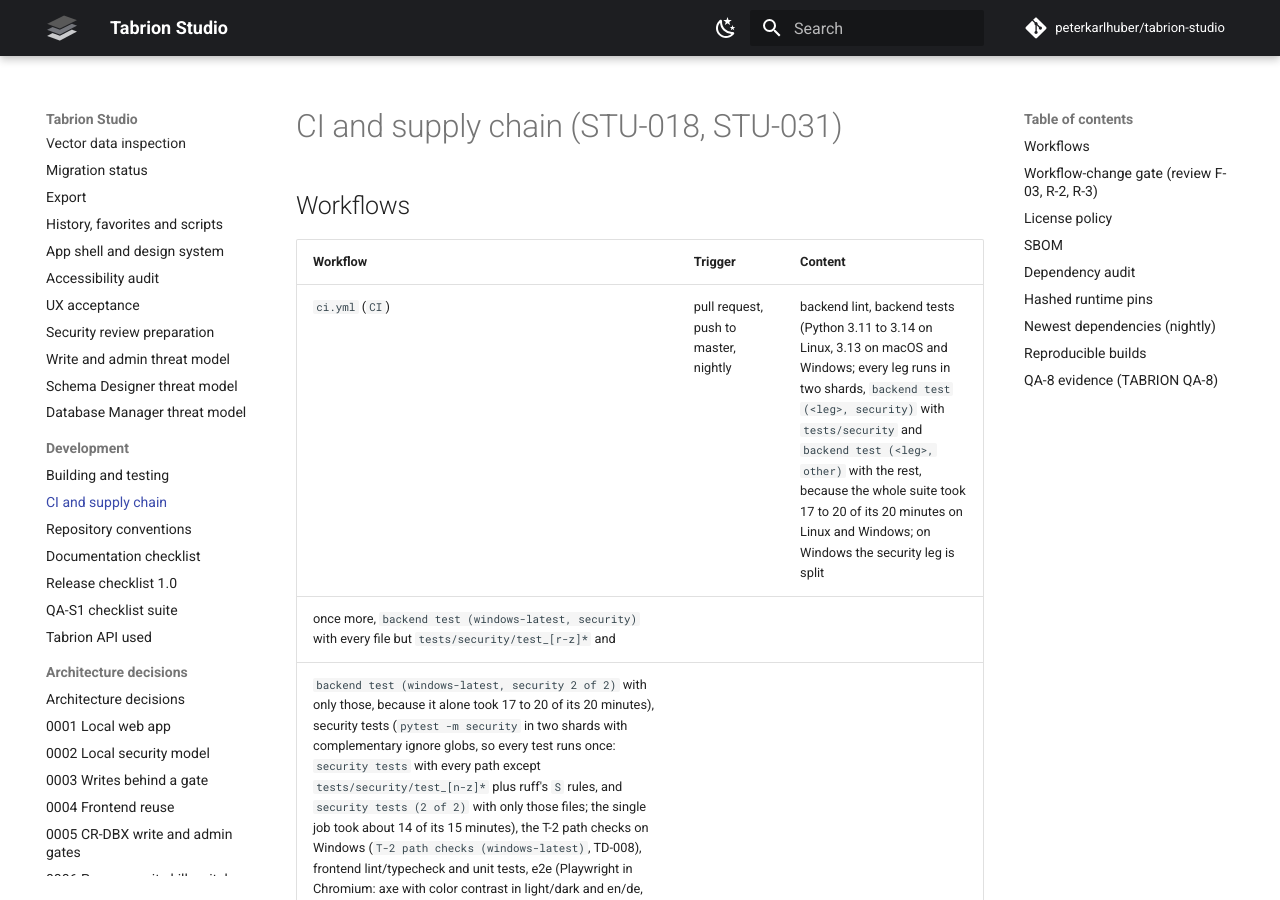
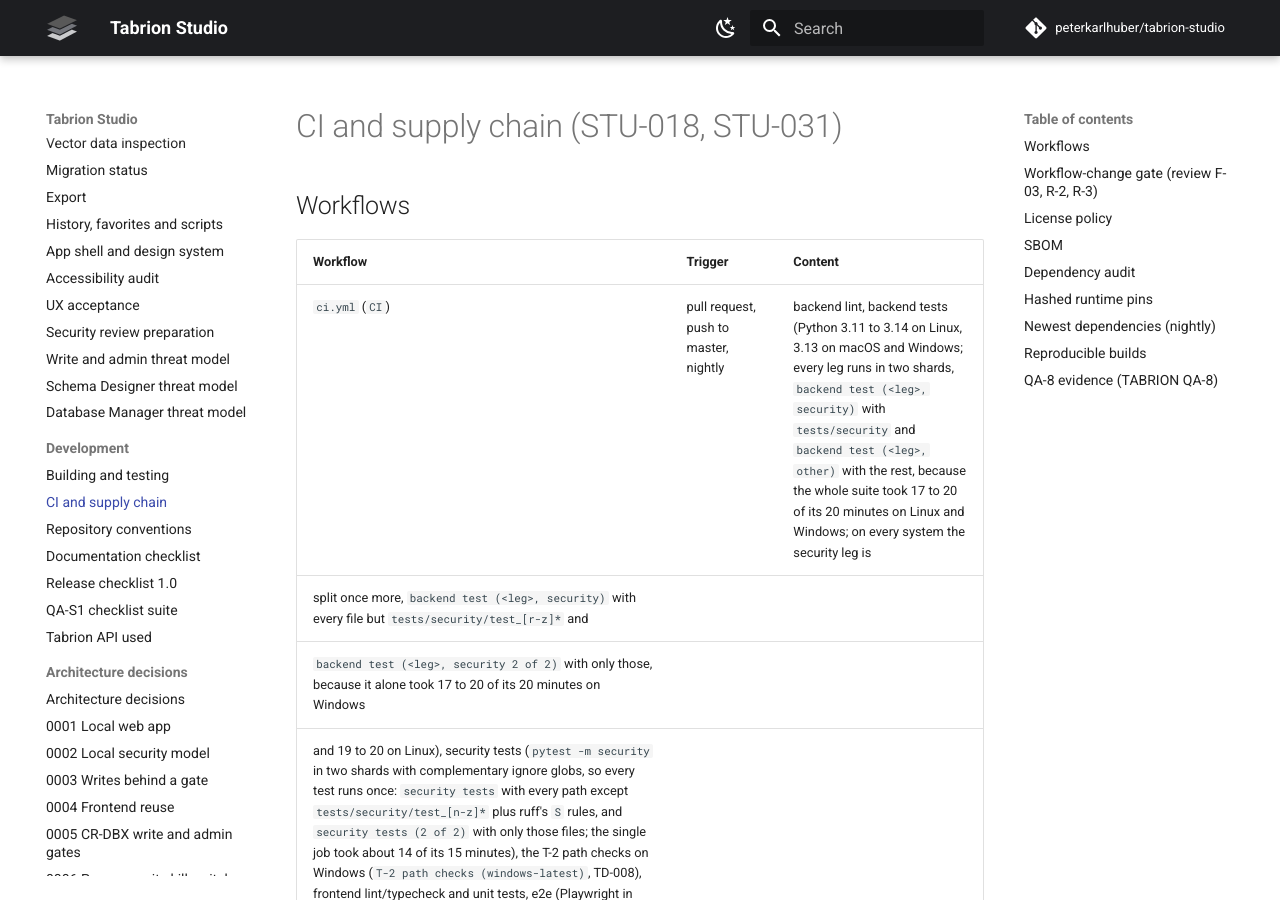
Before and after one commit to peterkarlhuber/tabrion-studio, an MkDocs documentation site: the page built from docs/development/ci.md, in a window 1280 px wide and 900 px high. Built offline with MkDocs 1.6.1 and Material for MkDocs 9.7.7, drawn with Linux system fonts in a browser that asks for light colours; comment, search, counter and statistics services are not loaded.

Commit message:
CI: run every backend test security leg in two shards
The Python 3.12 security leg reached 19 to 20 of its 20 minutes and was
cancelled at 96 % on #143; the others are close behind. Python 3.11 to
3.14 and macOS now split their security leg like Windows (#141): shard 1
every file but tests/security/test_[r-z]*, shard 2 only those (globs
quoted for bash). Every test runs exactly once (3212 = 1854 + 1358
collected, no overlap); timeouts unchanged; the five new checks are in
ci-manifest.json; ci.md, CHANGELOG and TODO updated.

Co-Authored-By: Claude Opus 5.5 <noreply@anthropic.com>
Claude-Session: https://claude.ai/code/session_011tY7TC7Nu5VGro3DJGJcv8

```diff
--- a/docs/development/ci.md
+++ b/docs/development/ci.md
@@ -4,9 +4,10 @@
 
 | Workflow | Trigger | Content |
 |---|---|---|
-| `ci.yml` (`CI`) | pull request, push to master, nightly | backend lint, backend tests (Python 3.11 to 3.14 on Linux, 3.13 on macOS and Windows; every leg runs in two shards, `backend test (<leg>, security)` with `tests/security` and `backend test (<leg>, other)` with the rest, because the whole suite took 17 to 20 of its 20 minutes on Linux and Windows; on Windows the security leg is split
-once more, `backend test (windows-latest, security)` with every file but `tests/security/test_[r-z]*` and
-`backend test (windows-latest, security 2 of 2)` with only those, because it alone took 17 to 20 of its 20 minutes), security tests (`pytest -m security` in two shards with complementary ignore globs, so every test runs once: `security tests` with every path except `tests/security/test_[n-z]*` plus ruff's `S` rules, and `security tests (2 of 2)` with only those files; the single job took about 14 of its 15 minutes), the T-2 path checks on Windows (`T-2 path checks (windows-latest)`, TD-008), frontend lint/typecheck and unit tests, e2e (Playwright in Chromium: axe with color contrast in light/dark and en/de, contrast, dialogs, status, and the built wheel in a real server under the CSP), the same suites in Firefox and WebKit (`e2e (firefox)`, `e2e (webkit)`; required, TD-047; the CDP heap measurements are Chromium only), build and install on Linux, macOS and Windows (wheel with the frontend, fresh venv, run without Node), license and supply chain, dependency audit, docs |
+| `ci.yml` (`CI`) | pull request, push to master, nightly | backend lint, backend tests (Python 3.11 to 3.14 on Linux, 3.13 on macOS and Windows; every leg runs in two shards, `backend test (<leg>, security)` with `tests/security` and `backend test (<leg>, other)` with the rest, because the whole suite took 17 to 20 of its 20 minutes on Linux and Windows; on every system the security leg is
+split once more, `backend test (<leg>, security)` with every file but `tests/security/test_[r-z]*` and
+`backend test (<leg>, security 2 of 2)` with only those, because it alone took 17 to 20 of its 20 minutes on Windows
+and 19 to 20 on Linux), security tests (`pytest -m security` in two shards with complementary ignore globs, so every test runs once: `security tests` with every path except `tests/security/test_[n-z]*` plus ruff's `S` rules, and `security tests (2 of 2)` with only those files; the single job took about 14 of its 15 minutes), the T-2 path checks on Windows (`T-2 path checks (windows-latest)`, TD-008), frontend lint/typecheck and unit tests, e2e (Playwright in Chromium: axe with color contrast in light/dark and en/de, contrast, dialogs, status, and the built wheel in a real server under the CSP), the same suites in Firefox and WebKit (`e2e (firefox)`, `e2e (webkit)`; required, TD-047; the CDP heap measurements are Chromium only), build and install on Linux, macOS and Windows (wheel with the frontend, fresh venv, run without Node), license and supply chain, dependency audit, docs |
 | `ci-ok.yml` | `workflow_run` of CI | evaluates the mandatory checks of `.github/ci-manifest.json` on the PR head SHA (`ci_ok.py`, byte-identical to the canonical copy in nodestro-studio) and posts the verdict as the commit status `ci-ok` on that SHA (`ci_ok_status.py`), so that branch protection can require it |
 | `nightly.yml` (`Nightly`) | cron 03:30 UTC, manual | the whole CI on master plus a test-ID inventory, the [newest dependencies](#newest-dependencies-nightly) run without the runtime lock (TD-031) and the [release SBOM](#sbom) with `--strict` over the license records of every system (TD-061); a red run opens or updates the issue "Nightly failed". None of these jobs is a pull request check |
 
```
Also changed, not shown: CHANGELOG.md (+5 -0 lines), docs/TODO.md (+4 -0 lines), 2 other files.
